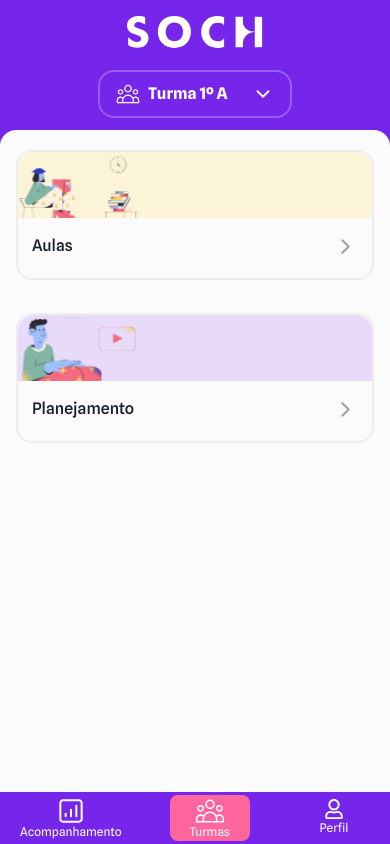
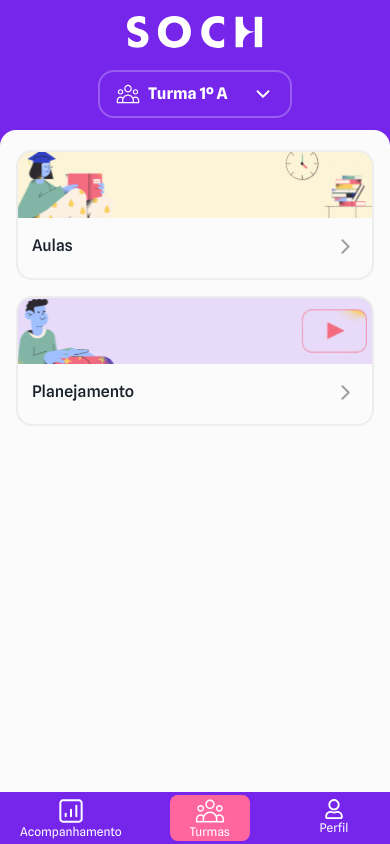
Before and after one commit to odailsonsilva/soch-front-deply, a React (Create React App) app: page / in a window 390 px wide. Built offline with nearby package versions, Linux system fonts and the light colour scheme; a web font is replaced by a local one.

Commit message:
feat: ajustes mobile e safire

```diff
--- a/src/components/molecules/Breadcrumbs/index.tsx
+++ b/src/components/molecules/Breadcrumbs/index.tsx
@@ -44,7 +44,7 @@ const Breadcrumbs = ({ list }: IBreadcrumbsParams) => {
                 <BreadcrumbLink as={Link} to={item.link}>
                   <Text
                     fontWeight={900}
-                    fontSize={isMobile ? '1rem !important' : '1.25rem'}
+                    fontSize={isMobile ? '0.8rem !important' : '1.25rem'}
                     color={index === list.length - 1 ? '#676767' : 'gray.200'}
                   >
                     {item.text}
--- a/src/components/molecules/CardNavigationWithImage/index.tsx
+++ b/src/components/molecules/CardNavigationWithImage/index.tsx
@@ -20,6 +20,7 @@ type IBackgroundImage = 'yellow' | 'violet'
 
 export interface ICardNavitationWithImage extends BoxProps {
   src: string
+  imgMobile?: string
   name: string
   to: string
   background: IBackgroundImage
@@ -29,7 +30,8 @@ export const CardNavigationWithImage = ({
   src,
   name,
   to,
-  background
+  background,
+  imgMobile = ''
 }: ICardNavitationWithImage) => {
   const [isMobile] = useMediaQuery('(max-width: 768px)')
 
@@ -45,12 +47,13 @@ export const CardNavigationWithImage = ({
       >
         <Box
           background={colorsVariant[background]}
-          borderRadius="16px 16px 0px 0px"
+          borderRadius="14px 14px 0px 0px"
           w="100%"
           height={isMobile ? '66px' : '100%'}
+          overflow="hidden"
         >
           <Image
-            src={src}
+            src={isMobile && !!imgMobile ? imgMobile : src}
             alt={name}
             objectFit="cover"
             {...(isMobile && {
--- a/src/components/molecules/SibebarDesktop/components/NavItem.tsx
+++ b/src/components/molecules/SibebarDesktop/components/NavItem.tsx
@@ -1,4 +1,4 @@
-import { Flex, Text, useMediaQuery } from '@chakra-ui/react'
+import { Flex, Stack, Text, useMediaQuery } from '@chakra-ui/react'
 import { ReactSVG } from 'react-svg'
 import { NavData } from 'constants/nav'
 import { useLocation } from 'react-router-dom'
@@ -10,7 +10,9 @@ export const NavItem = ({ icon, iconLib, name, to }: NavData) => {
   const isCurrentPage = to !== '/acompanhamento' && to !== '/profile'
 
   return (
-    <Flex
+    <Stack
+      display="flex"
+      spacing="0"
       width={isMobile ? 'max-content' : '196px'}
       as="button"
       gap={isMobile ? '0' : '8px'}
@@ -20,10 +22,11 @@ export const NavItem = ({ icon, iconLib, name, to }: NavData) => {
       borderRadius="8px"
       transition="all 0.2s ease"
       border="none"
-      flexDirection={isMobile ? 'column' : 'row'}
+      direction={isMobile ? 'column' : 'row'}
       _hover={{ background: 'secondary', cursor: 'pointer' }}
       {...(isMobile && {
-        minWidth: '80px'
+        minWidth: '80px',
+        justifyContent: 'space-between'
       })}
       {...(isCurrentPage && {
         background: 'secondary',
@@ -45,6 +48,6 @@ export const NavItem = ({ icon, iconLib, name, to }: NavData) => {
       <Text color="white" fontSize={isMobile ? '0.75rem' : '1rem'}>
         {name}
       </Text>
-    </Flex>
+    </Stack>
   )
 }
--- a/src/components/templates/AppTemplate/components/HeaderMobile/HeaderMobile.tsx
+++ b/src/components/templates/AppTemplate/components/HeaderMobile/HeaderMobile.tsx
@@ -14,7 +14,7 @@ export const HeaderMobile = ({ list, content }: IHeaderMobileParams) => {
       <Flex direction="column" alignItems="center" justifyContent="center">
         <Logo />
 
-        <Box mt="22px">
+        <Box mt="22px" w="100" overflowX="auto">
           {list && <Breadcrumbs list={list} />}
           {content && content}
         </Box>
--- a/src/pages/AllClasses/AllClasses.tsx
+++ b/src/pages/AllClasses/AllClasses.tsx
@@ -1,5 +1,13 @@
 /* eslint-disable react/jsx-key */
-import { Flex, Heading, Text, useMediaQuery, VStack } from '@chakra-ui/react'
+import {
+  Flex,
+  Heading,
+  HStack,
+  Stack,
+  Text,
+  useMediaQuery,
+  VStack
+} from '@chakra-ui/react'
 
 import {
   AppTemplate,
@@ -37,17 +45,18 @@ const AllClasses = () => {
       headerContentMobile={hearderContentMobile()}
       variant="white"
     >
-      <Flex
+      <Stack
+        display="flex"
         direction={isMobile ? 'column' : 'row'}
         w="100%"
         alignItems="stretch"
-        gap="33px"
         p="20px 0px"
+        spacing={isMobile ? '16px' : '33px'}
       >
         {mock.map((item) => (
           <CardNavigationWithImage key={item.name} {...item} />
         ))}
-      </Flex>
+      </Stack>
     </AppTemplate>
   )
 }
--- a/src/pages/AllClasses/mock.ts
+++ b/src/pages/AllClasses/mock.ts
@@ -1,19 +1,22 @@
 import ImageIcon from 'assets/images/classes.svg'
 import PlanningIcon from 'assets/images/planning.svg'
+import ClassesMobileIcon from 'assets/images/classes-mobile.svg'
+import PlanningMobileIcon from 'assets/images/planning-mobile.svg'
 import { ICardNavitationWithImage } from 'components'
-import { AULAS } from 'navigation/constants'
 
 export const mock: ICardNavitationWithImage[] = [
   {
     src: ImageIcon,
     name: 'Aulas',
     to: `/aulas`,
-    background: 'yellow'
+    background: 'yellow',
+    imgMobile: ClassesMobileIcon
   },
   {
     src: PlanningIcon,
     name: 'Planejamento',
     to: `/aulas`,
-    background: 'violet'
+    background: 'violet',
+    imgMobile: PlanningMobileIcon
   }
 ]
--- a/src/pages/ClassesPage/ClassesPage.tsx
+++ b/src/pages/ClassesPage/ClassesPage.tsx
@@ -70,14 +70,14 @@ const ClassesPage = () => {
         direction="column"
         w="100%"
         alignItems="stretch"
-        height={isMobile ? '252px' : '74vh'}
+        height={isMobile ? '100%' : '74vh'}
       >
         <Flex
           mt="32px"
           w="100%"
           direction={{ base: 'column', md: 'column', lg: 'row' }}
           justifyContent="space-between"
-          gap="30px"
+          gap={isMobile ? '24px' : '30px'}
         >
           <VStack maxWidth={{ base: '100%', md: '100%', lg: '362px' }} w="100%">
             <ButtonAction
--- a/src/pages/Lessons/Lessons.tsx
+++ b/src/pages/Lessons/Lessons.tsx
@@ -53,7 +53,7 @@ const Lessons = () => {
           lg: 'repeat(2, 1fr)',
           xl: 'repeat(3, 1fr)'
         }}
-        gap="32px"
+        gap={isMobile ? '16px' : '32px'}
       >
         {mock.map((item) => (
           <ButtonAction
--- a/src/pages/Subjects/Subjects.tsx
+++ b/src/pages/Subjects/Subjects.tsx
@@ -56,7 +56,7 @@ const Subjects = () => {
           lg: 'repeat(2, 1fr)',
           xl: 'repeat(3, 1fr)'
         }}
-        gap="32px"
+        gap={isMobile ? '16px' : '32px'}
       >
         {mock.map((item) => (
           <ButtonAction
```
Also changed, not shown: src/assets/images/classes-mobile.svg (added), src/assets/images/planning-mobile.svg (added).
